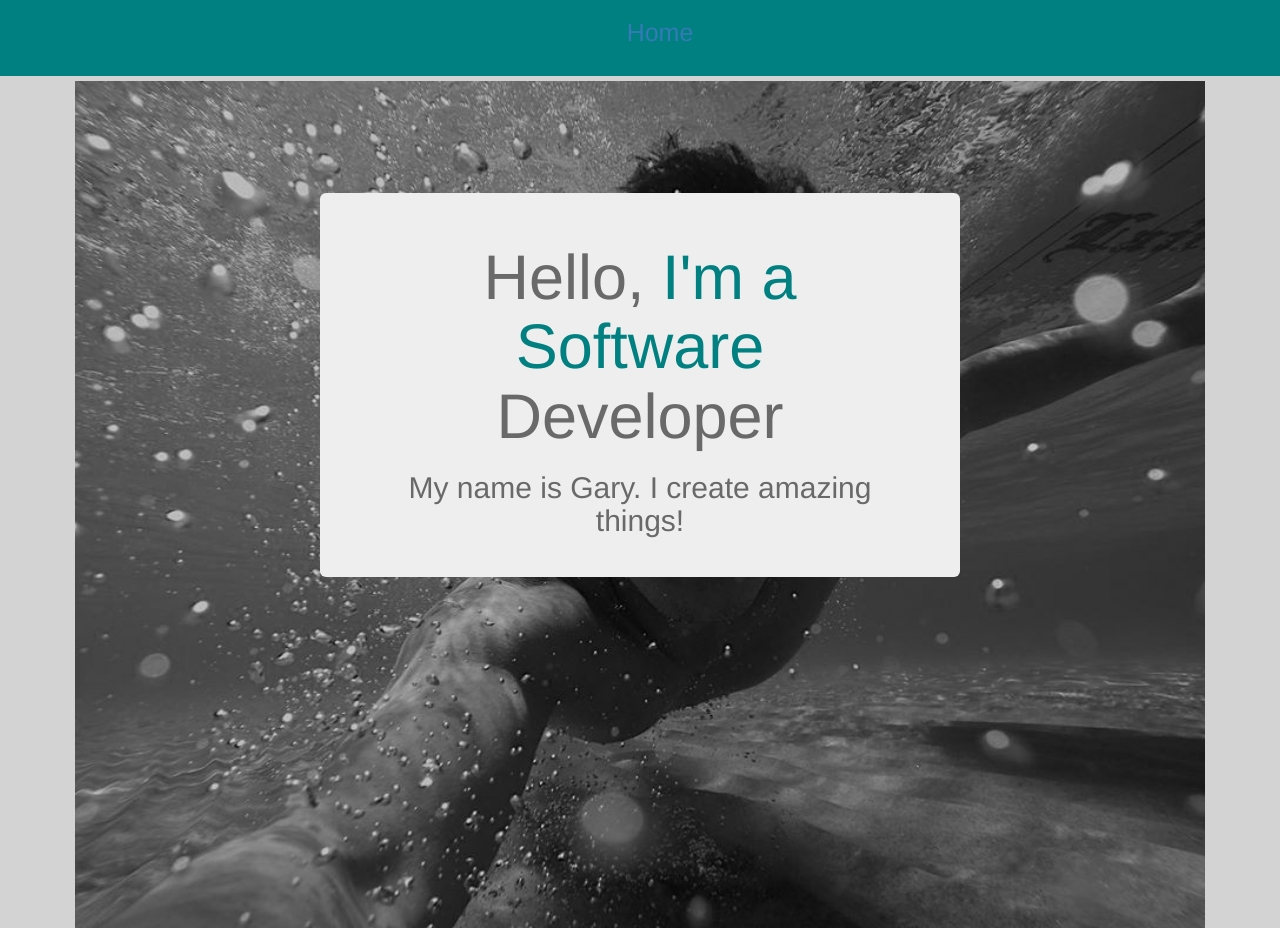
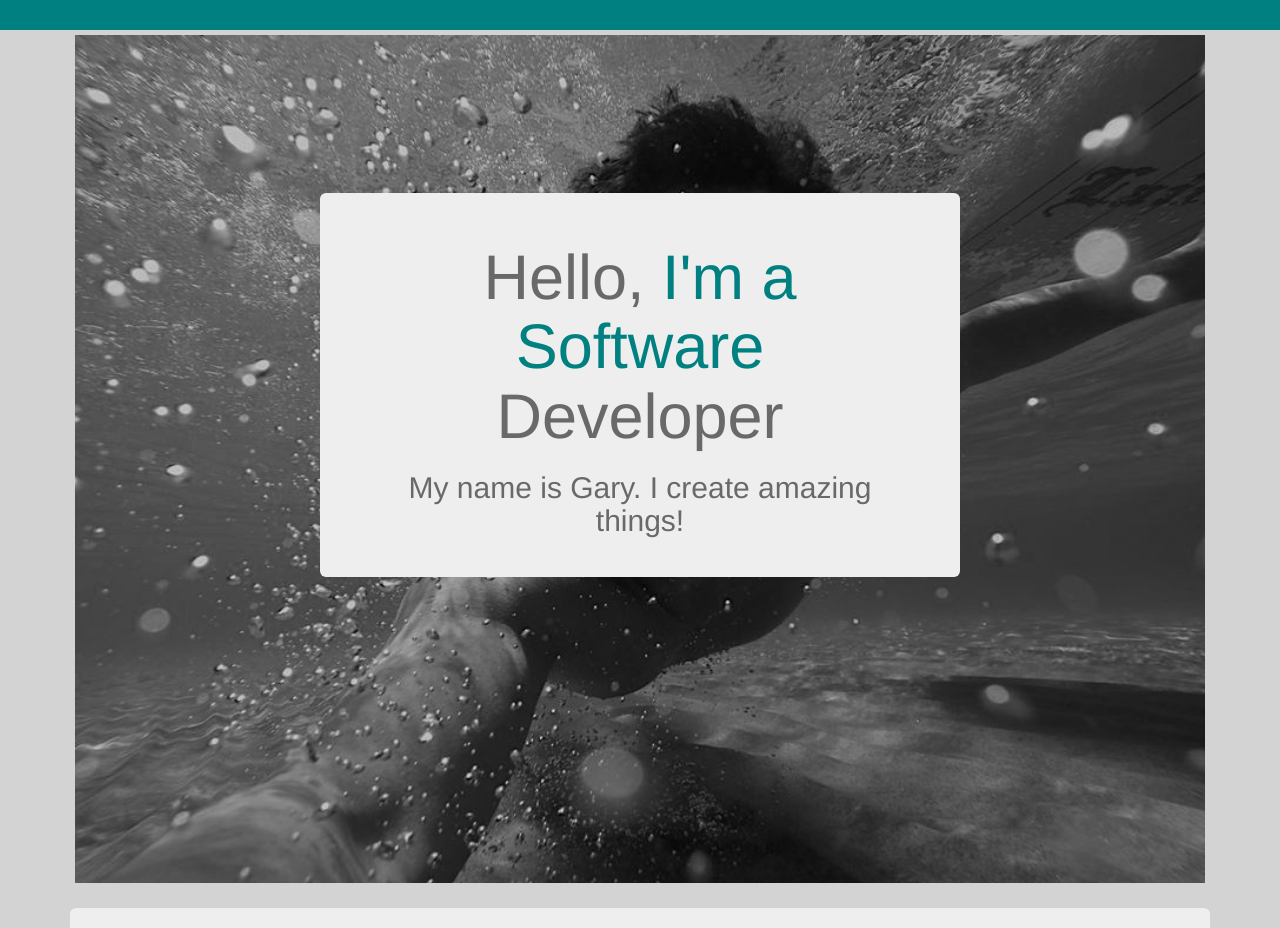
Before and after one commit to garybm/Independent-Project-1, a plain HTML site: page index.html in a window 1280 px wide. Shown: the top 928 px of the page. Drawn offline with Linux system fonts and the light colour scheme.

```diff
--- a/index.html
+++ b/index.html
@@ -7,11 +7,7 @@
     <title>Gary's Portafolio</title>
   </head>
   <body>
-    <nav class="navigation">
-      <ul>
-        <li><a href="index.html">Home</a></li>
-      </ul>
-    </nav>
+    <nav class="navigation"></nav>
     <div class="container">
       <img src="images/gary2.jpg" alt="image of me swmming" class="responsive">
       <div class="centered">
@@ -88,6 +84,7 @@
       </div>
         <div class="well">
           <h1>EDUCATION</h1>
+          <img src="images/gary-1.jpg" style="width:20%">
             <ul>
               <li>Universidad Nacional of Costa Rica, <strong>English as a Second Language</strong>. San Jose, Costa Rica</li>
               <li>Universidad Latina of Costa Rica, <strong>Business Administration.</strong> San Jose, Costa Rica</li>
@@ -95,6 +92,5 @@
             </ul>
         </div>
     </div>
-    </div>
   </body>
 </html>
```
Lines whose indentation alone changed are shown as unchanged.
